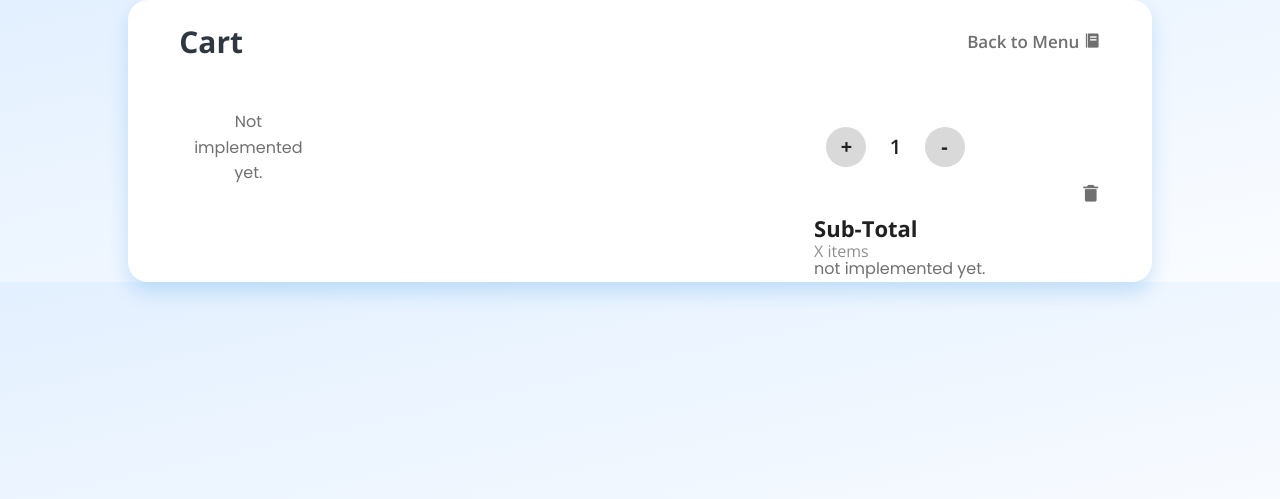
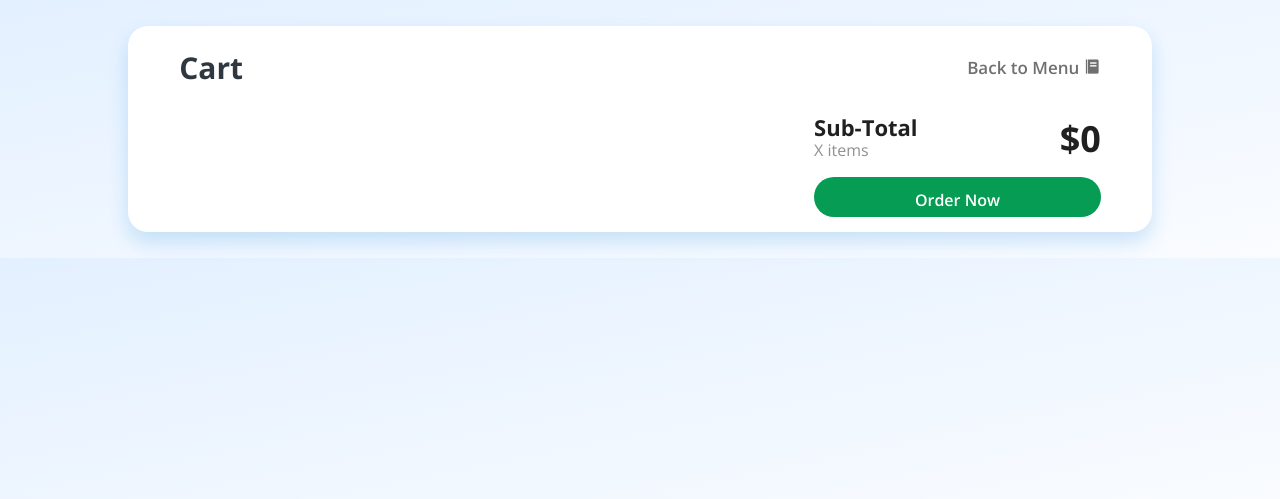
Before and after one commit to Ali-127/restaurant-app, a Django app: page /cart/ in a window 1280 px wide. Shown: the top 499 px of the page. Run offline with Django 5.2, Linux system fonts and the light colour scheme.

Commit message:
Feat: Add cart functionality.

```diff
--- a/restaurant/static/styles/css/style-cart.css
+++ b/restaurant/static/styles/css/style-cart.css
@@ -14,6 +14,7 @@ body{
 	background-color: #ffffff;
     border-radius: 20px;
     box-shadow: 0px 10px 20px #1687d933;
+	margin: 2%;
 }
 
 .Header{
@@ -67,8 +68,8 @@ body{
 
 }
 .title{
-	padding-top: 60px;
-	line-height: 10px;
+	/* padding-top: 60px; */
+	/* line-height: 10px; */
 	font-size: 32px;
 	font-family: 'Open Sans';
 	font-weight: 800;
@@ -92,6 +93,7 @@ body{
 	width: 40px;
 	height: 40px;
 	border-radius: 50%;
+	border: 0;
 	background-color: #d9d9d9;
 	display: flex;
 	justify-content: center;
@@ -112,7 +114,7 @@ body{
 .prices{
 	height: 100%;
 	text-align: right;
-	padding-top: 90px;
+	padding-top: 2%;
 }
 .amount{
 	padding-top: 20px;
@@ -136,6 +138,8 @@ body{
 	font-weight: 600;
 	color: #707070;
 	cursor: pointer;
+	background: none;
+    border: 0;
 }
 
 .remove:hover{
@@ -195,6 +199,7 @@ hr{
 	font-weight: 600;
 	/* color: #202020; */
 	color: #FFF;
+	margin-bottom: 15px;
 }
 
 .button:hover{
--- a/restaurant/views.py
+++ b/restaurant/views.py
@@ -2,38 +2,79 @@ from django.shortcuts import render, redirect
 from django.contrib import messages
 from django.contrib.auth.forms import UserCreationForm, AuthenticationForm
 from django.contrib.auth import login, logout as django_logout
+
+from restaurant.forms import AddForm, OrderForm
 from .models import Menu, MenuItem
 
 # Create your views here.
 def home_page(request):
     return render(request, 'index.html')
 
-def reservations_page(request):
-    return render(request, 'table.html')
 
-def delivery_page(request):
-    return render(request, 'track.html')
+def menu_page(request):
+    if request.method == "POST":
+        item_id = request.POST.get('selected_item')
+
+        # session cart
+        cart = request.session.get('cart', {})
+        cart[item_id] = cart.get(item_id, 0) + 1
+        request.session['cart'] = cart
+        print(cart)
+    # Get all available items from database
+    items = MenuItem.objects.filter(is_available=True)
+
+    # Add to cart form
+    add_form = AddForm()
+
+    return render(request, 'menu.html', {"items": items, "add_form": add_form})
 
 def cart_page(request):
-    return render(request, 'cart.html')
+    #  Handle increase and decrease buttons in cart page
+    if request.method == "POST":
+        item_id = request.POST.get("item_id")
+        action = request.POST.get("action")
+        cart = request.session.get('cart', {})
 
-def congrats_page(request):
-    return render(request, 'congrats.html')
+        if action == "increase":
+            # get item from session
+            cart[item_id] = cart.get(item_id, 0) + 1
+            print(cart)
+        elif action == "decrease":
+            if item_id in cart:
+                cart[item_id] -= 1
+                # if quantity hits zero, delete item from cart
+                if cart[item_id] <= 0:
+                    del cart[item_id]
+        elif action == "remove":
+            if item_id in cart:
+                del cart[item_id]
 
-def menu_page(request):
-    return render(request, 'menu.html')
+        #  update cart with new values
+        request.session['cart'] = cart
 
-def order_id_page(request):
-    return render(request, 'order-id.html')
 
-def otp_page(request):
-    return render(request, 'otp.html')
+    cart = request.session.get('cart', {})
+    cart_items = []
+    total = 0
 
-def table_page(request):
-    return render(request, 'table.html')
+    for item_id, quantity in cart.items():
+        item = MenuItem.objects.get(id=item_id)
+        subtotal = quantity * item.price
+        total += subtotal
 
-def track_page(request):
-    return render(request, 'track.html')
+        cart_items.append({
+            'item': item,
+            'quantity': quantity,
+            'subtotal': subtotal
+        })
+
+    order_form = OrderForm
+    return render(request, 'cart.html', {
+        'cart_items': cart_items,
+        'total': total,
+        'order_form': order_form
+    })
+
 
 def login_page(request):
     # Handle login from submission
@@ -74,3 +115,24 @@ def login_page(request):
 def logout_view(request):
     django_logout(request)
     return redirect('home')
+
+def order_id_page(request):
+    return render(request, 'order-id.html')
+
+def otp_page(request):
+    return render(request, 'otp.html')
+
+def table_page(request):
+    return render(request, 'table.html')
+
+def track_page(request):
+    return render(request, 'track.html')
+
+def reservations_page(request):
+    return render(request, 'table.html')
+
+def delivery_page(request):
+    return render(request, 'track.html')
+
+def congrats_page(request):
+    return render(request, 'congrats.html')
--- a/templates/cart.html
+++ b/templates/cart.html
@@ -11,32 +11,46 @@
 	<a href="{% url 'menu' %}" class = "back"><h5 class="Action">Back to Menu <i class='bx bxs-food-menu'></i></h5></a>
 	</div>
 
-	{% comment %} {% for selected_item in selected_items %} {% endcomment %}
+	{% for cart_item in cart_items %}
 	<div class="Cart-Items">
-
 		<div class="image-box">
-		{% comment %} <img src="{{ url_for('static', filename = 'styles/img/'+selected_item.source) }}" alt="" class="menu__img"> {% endcomment %}
-		Not implemented yet.
+		<img src="{% static 'food.png' %}" alt="" class="menu__img">
 		</div>
-
 		<div class="about">
-		{% comment %} <h1 class="title"> {{ selected_item.name }}</h1>
-		<h3 class="subtitle"> {{ selected_item.description }} </h3> {% endcomment %}
+		<h1 class="title"> {{ cart_item.item.name }}</h1>
+		<h3 class="subtitle"> {{ cart_item.item.description }} </h3>
 		</div>
-
 		<div class="counter">
-		<div class="btn">+</div>
-		<div class="count">1</div>
-		<div class="btn">-</div>
+		<!--increase button-->
+		<form method="POST" action={% url 'cart' %}>
+			{% csrf_token %}
+			<input type="hidden" name="item_id" value={{ cart_item.item.id }}>
+			<input type="hidden" name="action" value='increase'>
+			<button type="submit" class='btn'>+</button>
+		</form>
+		<div class="count">{{ cart_item.quantity }}</div>
+		<!--decrease button-->
+		<form method="POST" action={% url 'cart' %}>
+			{% csrf_token %}
+			<input type="hidden" name="item_id" value={{ cart_item.item.id }}>
+			<input type="hidden" name="action" value='decrease'>
+			<button type="submit" class='btn'>-</button>
+		</form>
 		</div>
 
 		<div class="prices">
-		{% comment %} <div class="amount">₹ {{ selected_item.price }}</div> {% endcomment %}
-		<div class="remove"><i class='bx bxs-trash-alt'></i></div>
+		<div class="amount">${{ cart_item.item.price }}</div>
+		<!--Remove button-->
+		<form method="POST" action={% url 'cart' %}>
+			{% csrf_token %}
+			<input type="hidden" name="item_id" value={{ cart_item.item.id }}>
+			<input type="hidden" name="action" value='remove'>
+			<button type="submit" class='remove'><i class='bx bxs-trash-alt'></i></button>
+		</form>
 		</div>
 
 	</div>
-	{% comment %} {% endfor %} {% endcomment %}
+	{% endfor %}
 
 	<!-- <hr> -->
 	<div class="checkout">
@@ -45,16 +59,12 @@
 				<div class="Subtotal">Sub-Total</div>
 				<div class="items"> X items</div>
 			</div>
-			{% comment %} <div class="total-amount">₹ {{ selected_items | sum(attribute='price') }}</div> {% endcomment %}
+			<div class="total-amount">${{ total }}</div>
 		</div>
-		<form method = 'POST'>
-			<!-- Note: This part seems useless -->
-			{% comment %} {{ order_form.hidden_tag() }} {% endcomment %}
-			{% comment %} {% for selected_item in selected_items %} {% endcomment %}
-			{% comment %} <input id="ordered_item" name="ordered_item" type="hidden" value="{{ selected_item.name }}"> {% endcomment %}
-			{% comment %} {% endfor %} {% endcomment %}
-			{% comment %} {{ order_form.submit(class = 'button') }} {% endcomment %}
-			not implemented yet.
+		<!--Submit form-->
+		<form method='POST', action={% url 'cart' %}>
+			{% csrf_token %}
+			<input type="submit" value="Order Now" class="button">
 		</form>
 	</div>
 </div>
--- a/templates/header.html
+++ b/templates/header.html
@@ -12,6 +12,7 @@
                 <li class="nav__item"><a href="{% url 'login' %}" class="nav__link">Log in/Register</a></li>
                 {% endif %}
                 <li class="nav__item"><a href="#contact" class="nav__link">Contact us</a></li>
+                <li class="nav__item"><a href="{% url 'cart' %}" class="cart__button"><i class='bx bx-cart-alt'></i></a></li>
                 <li><i class='bx bx-moon change-theme' id="theme-button"></i></li>
             </ul>
         </div>
```
Also changed, not shown: templates/menu.html (+14 -23 lines), restaurant/models.py (line endings or trailing spaces), restaurant/static/favicon.ico (renamed from restaurant/static/styles/favicon.ico), restaurant/static/food.png (added).
